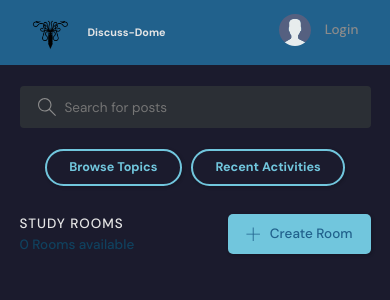
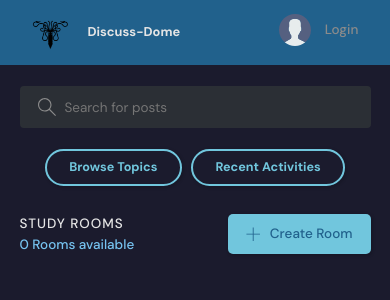
Before and after one commit to himanshugoswamiii/Discuss-Dome, a Django app: page / in a window 390 px wide. Shown: the top 300 px of the page. Run offline with Django 4.2, Linux system fonts and the light colour scheme; data that the repository does not hold is empty; some web fonts are replaced.

Commit message:
Added a new color and some style changes

```diff
--- a/static/styles/style.css
+++ b/static/styles/style.css
@@ -16,6 +16,9 @@
   --color-bg: #1b1b2d;
   --color-success: #5dd693;
   --color-error: #fc4b0b;
+  --color-para-heading: #76c3f0;
+  --color-not-allowed: #e19e62;
+
 }
 
 /*========== base styles ==========*/
@@ -334,15 +337,16 @@ a {
 }
 
 @media screen and (max-width: 700px) {
-  .header__logo h1 {
-    /* display: none; */
-      font-size: 80%;
-  }
 }
 
 @media screen and (max-width: 500px) {
   .header__search {
     display: none;
+  }
+
+  .header__logo h1 {
+    /* display: none; */
+      font-size: 95%;
   }
 }
 
@@ -643,7 +647,7 @@ a {
 
 .roomList__header p {
   font-weight: 500;
-  color: var(--color-dark-light);
+  color: var(--color-para-heading);
 }
 
 /*========== Room List Room ==========*/
@@ -1115,6 +1119,15 @@ a {
   background: transparent;
 }
 
+.room__message > .not_logged_in {
+    padding: 1.2rem;
+    font-weight: 600;
+    background-color: var(--color-dark-light);
+    color: var(--color-not-allowed);
+    margin-top: -1rem;
+    text-align: center;
+}
+
 .room__message > form > input {
   resize: none;
   background-color: var(--color-dark-light);
@@ -1171,3 +1184,8 @@ a {
   color: var(--color-main);
   font-weight: 1.4rem;
 }
+
+/*   LATEST */
+.extraColor {
+    color: #4ff9f9;
+}
```
